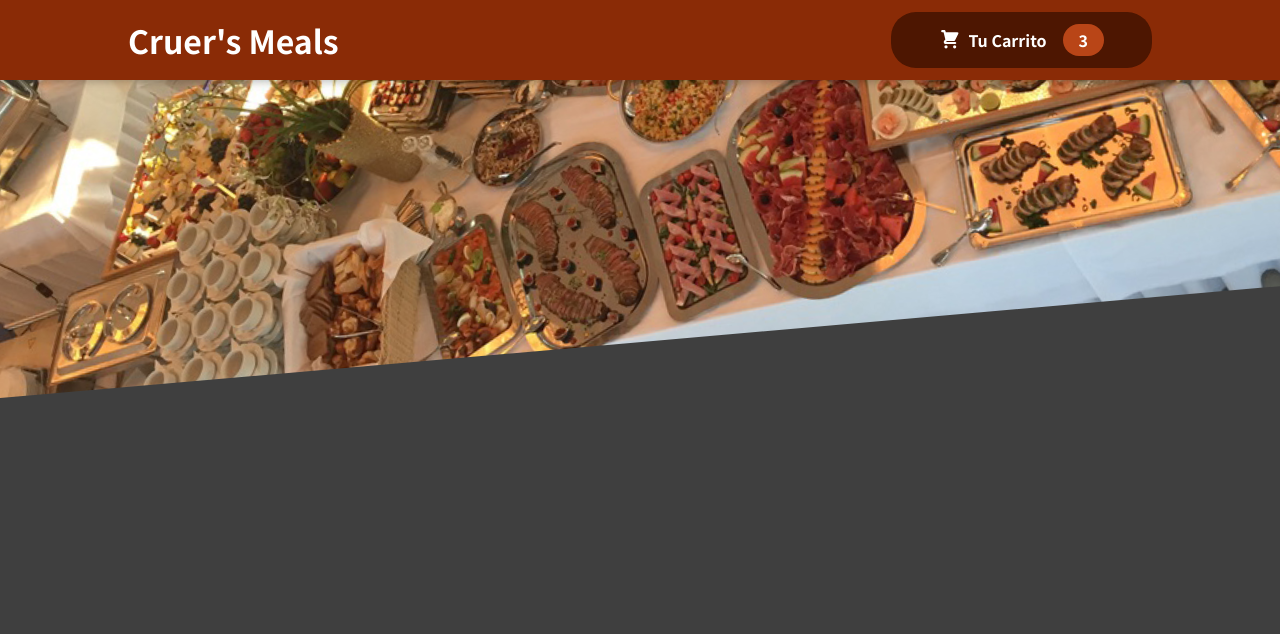
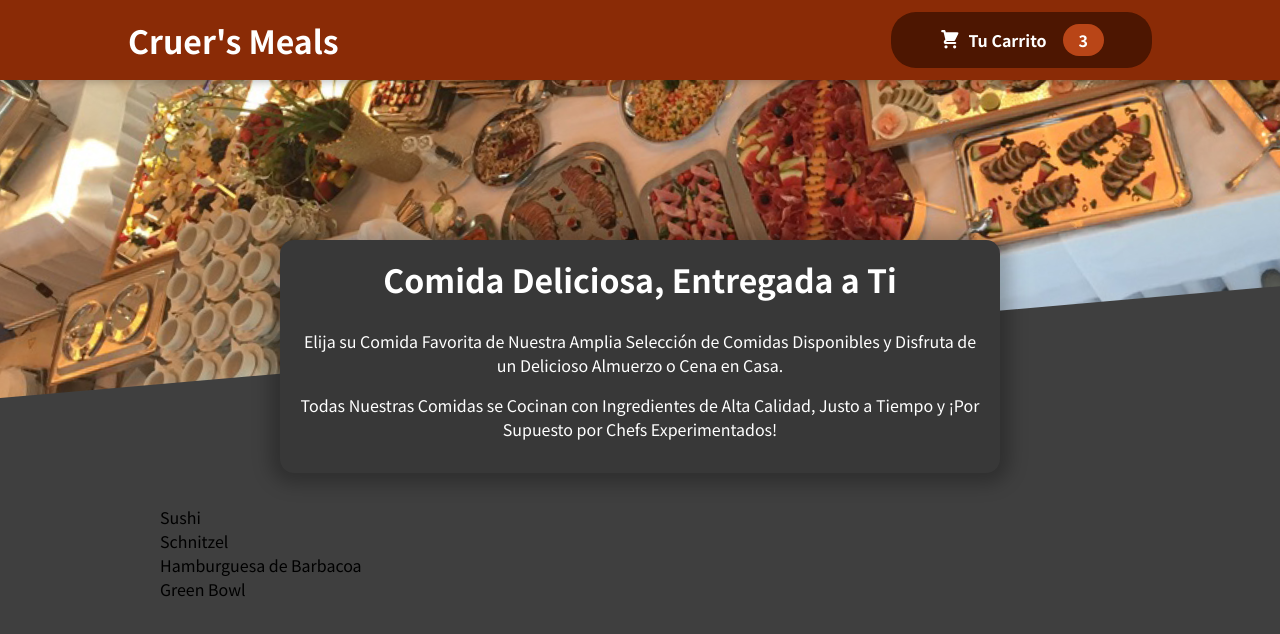
Before and after one commit to ErickCruz3/ReactCommerse, a React (Create React App) app: page / in a window 1280 px wide. Shown: the top 634 px of the page. Built offline with nearby package versions, Linux system fonts and the light colour scheme.

Commit message:
Adición de un componente "Comidas"

```diff
--- a/src/App.js
+++ b/src/App.js
@@ -1,11 +1,15 @@
 import React from "react";
 
 import Header from './components/Layout/Header'
+import Meals from "./components/Meals/Meals";
 
 function App() {
   return (
     <React.Fragment>
       <Header />
+      <main>
+        <Meals />
+      </main>
     </React.Fragment>
   );
 }
--- /dev/null
+++ b/src/components/Meals/AvailableMeals.js
@@ -0,0 +1,38 @@
+import classes from './AvailableMeals.module.css'
+
+const DUMMY_MEALS = [
+    {
+      id: 'm1',
+      name: 'Sushi',
+      description: 'Finest fish and veggies',
+      price: 22.99,
+    },
+    {
+      id: 'm2',
+      name: 'Schnitzel',
+      description: 'A german specialty!',
+      price: 16.5,
+    },
+    {
+      id: 'm3',
+      name: 'Hamburguesa de Barbacoa',
+      description: 'American, raw, meaty',
+      price: 12.99,
+    },
+    {
+      id: 'm4',
+      name: 'Green Bowl',
+      description: 'Healthy...and green...',
+      price: 18.99,
+    },
+  ]
+
+  const AvailableMeals = () => {
+      const mealsList = DUMMY_MEALS.map(meal => <li>{meal.name}</li>)
+
+      return <section className={classes.meals}>
+          <ul>{mealsList}</ul>
+      </section>
+  }
+
+  export default AvailableMeals
--- /dev/null
+++ b/src/components/Meals/AvailableMeals.module.css
@@ -0,0 +1,24 @@
+.meals {
+  max-width: 60rem;
+  width: 90%;
+  margin: 2rem auto;
+  animation: meals-appear 1s ease-out forwards;
+}
+
+.meals ul {
+  list-style: none;
+  margin: 0;
+  padding: 0;
+}
+
+@keyframes meals-appear {
+  from {
+    opacity: 0;
+    transform: translateY(3rem);
+  }
+
+  to {
+    opacity: 1;
+    transform: translateY(0);
+  }
+}
--- /dev/null
+++ b/src/components/Meals/Meals.js
@@ -0,0 +1,15 @@
+import React from 'react'
+
+import MealsSummary from './MealsSummary'
+import AvailableMeals from './AvailableMeals'
+
+const Meals = () => {
+    return (
+        <React.Fragment>
+            <MealsSummary />
+            <AvailableMeals />
+        </React.Fragment>
+    )
+}
+
+export default Meals
--- /dev/null
+++ b/src/components/Meals/MealsSummary.js
@@ -0,0 +1,17 @@
+import classes from './MealsSummary.module.css'
+
+const MealsSummary = () => {
+    return <section className={classes.summary}>
+        <h2>Comida Deliciosa, Entregada a Ti</h2>
+        <p>
+           Elija su Comida Favorita de Nuestra Amplia Selección de Comidas Disponibles
+           y Disfruta de un Delicioso Almuerzo o Cena en Casa.
+        </p>
+        <p>
+           Todas Nuestras Comidas se Cocinan con Ingredientes de Alta Calidad, Justo a Tiempo y
+           ¡Por Supuesto por Chefs Experimentados!
+        </p>
+    </section>
+}
+
+export default MealsSummary
--- /dev/null
+++ b/src/components/Meals/MealsSummary.module.css
@@ -0,0 +1,18 @@
+.summary {
+    text-align: center;
+    max-width: 45rem;
+    width: 90%;
+    margin: auto;
+    margin-top: -10rem;
+    position: relative;
+    background-color: #383838;
+    color: white;
+    border-radius: 14px;
+    padding: 1rem;
+    box-shadow: 0 1px 18px 10px rgba(0, 0, 0, 0.25);
+  }
+
+  .summary h2 {
+    font-size: 2rem;
+    margin-top: 0;
+  }
```
Also changed, not shown: 1 other file (tests, documents, lock files or other folders).
